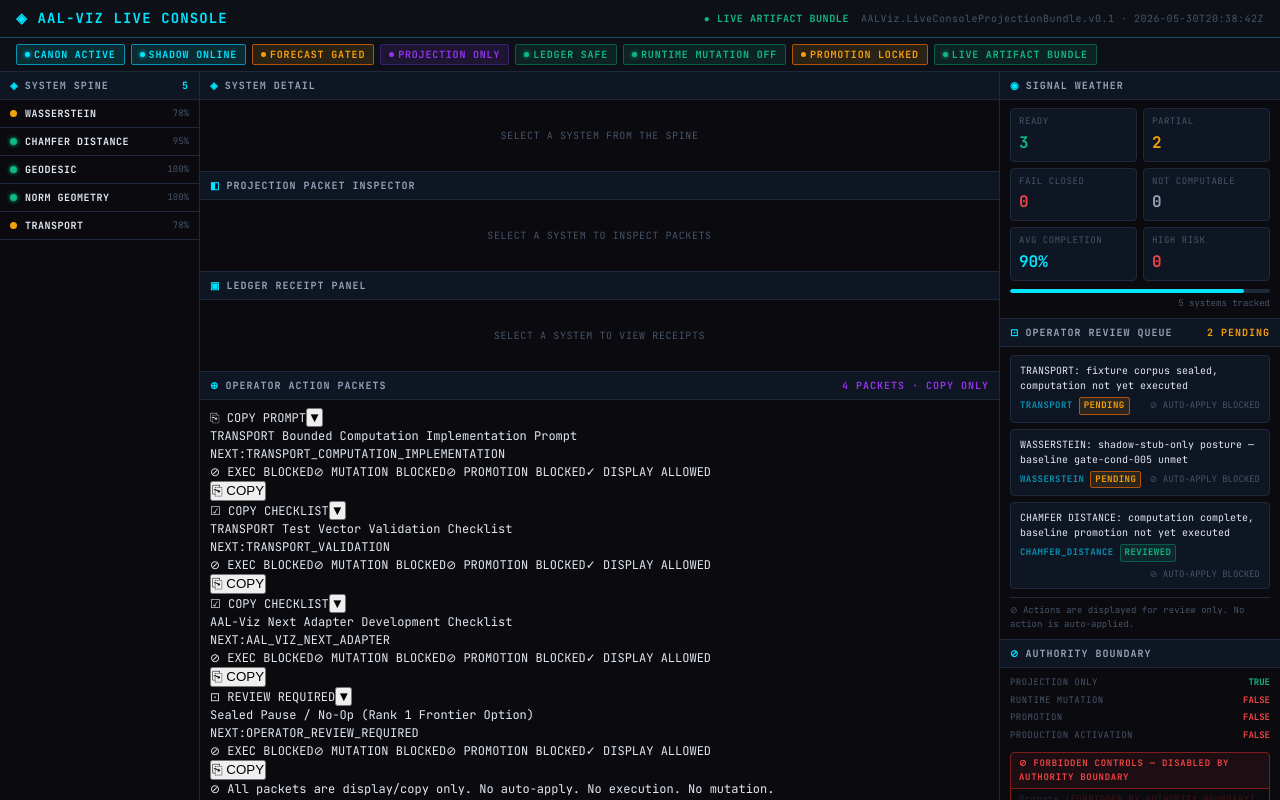
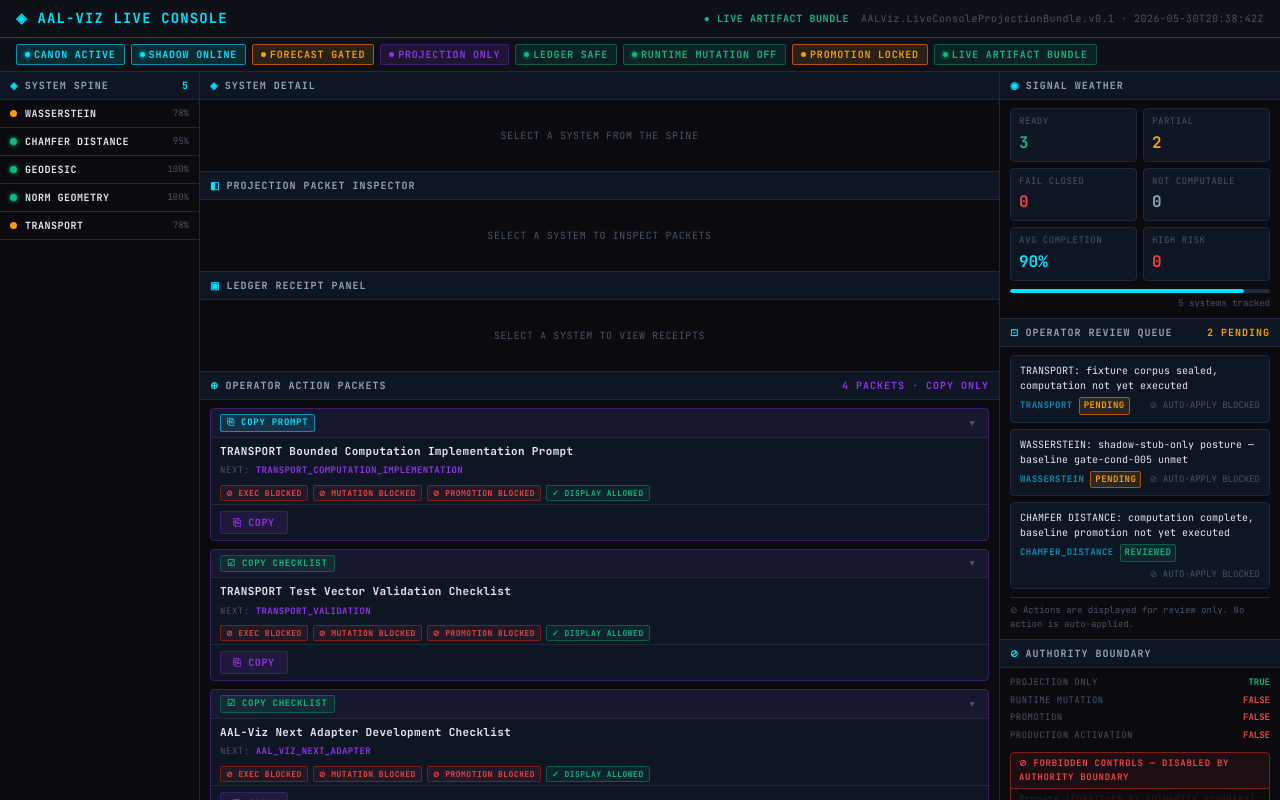
Before and after one commit to Zero-State-LLC/Abraxas-v2.0, a React (Vite) app in the folder apps/aal-viz-live-console/: page / in a window 1280 px wide. Built offline with nearby package versions, Linux system fonts and the light colour scheme.

Commit message:
feat(aal-viz-adapter): apps/aal-viz-live-console/src/styles.css

```diff
--- a/apps/aal-viz-live-console/src/styles.css
+++ b/apps/aal-viz-live-console/src/styles.css
@@ -565,6 +565,238 @@ html, body, #root {
   background: var(--clr-cyan-dim);
 }
 
+/* ─── OPERATOR ACTION PACKETS ─── */
+.action-packet-list {
+  list-style: none;
+  display: flex;
+  flex-direction: column;
+  gap: 8px;
+}
+
+.action-packet-card {
+  background: var(--clr-bg-panel);
+  border: 1px solid var(--clr-border-violet);
+  border-radius: var(--radius);
+  overflow: hidden;
+}
+
+.action-packet-card__header {
+  display: flex;
+  align-items: center;
+  gap: 8px;
+  padding: 5px 9px;
+  background: rgba(147, 51, 234, 0.06);
+  border-bottom: 1px solid var(--clr-border);
+}
+
+.action-type-badge {
+  font-size: 9px;
+  font-weight: 700;
+  letter-spacing: 0.08em;
+  padding: 1px 6px;
+  border-radius: var(--radius-sm);
+  border: 1px solid transparent;
+}
+
+.action-type--COPY_PROMPT {
+  color: var(--clr-cyan);
+  background: var(--clr-cyan-glow);
+  border-color: var(--clr-cyan-dim);
+}
+
+.action-type--COPY_CHECKLIST {
+  color: var(--clr-emerald);
+  background: rgba(16, 185, 129, 0.1);
+  border-color: var(--clr-emerald-dim);
+}
+
+.action-type--REVIEW_REQUIRED {
+  color: var(--clr-gold);
+  background: var(--clr-gold-glow);
+  border-color: var(--clr-gold-dim);
+}
+
+.action-expand-btn {
+  margin-left: auto;
+  background: transparent;
+  border: none;
+  color: var(--clr-text-muted);
+  font-size: 9px;
+  cursor: pointer;
+  padding: 2px 4px;
+  font-family: var(--font-mono);
+}
+.action-expand-btn:hover { color: var(--clr-text-secondary); }
+
+.action-packet-card__title {
+  padding: 5px 9px 3px;
+  font-size: 11px;
+  font-weight: 700;
+  color: var(--clr-text-primary);
+  letter-spacing: 0.03em;
+}
+
+.action-packet-card__meta {
+  padding: 2px 9px 4px;
+  display: flex;
+  align-items: center;
+  gap: 6px;
+}
+
+.action-meta-label {
+  font-size: 9px;
+  color: var(--clr-text-muted);
+  letter-spacing: 0.06em;
+}
+
+.action-meta-value {
+  font-size: 9px;
+  color: var(--clr-violet);
+  font-weight: 700;
+  letter-spacing: 0.04em;
+}
+
+.action-packet-card__locks {
+  padding: 3px 9px;
+  display: flex;
+  flex-wrap: wrap;
+  gap: 5px;
+}
+
+.action-lock {
+  font-size: 8px;
+  font-weight: 700;
+  letter-spacing: 0.06em;
+  padding: 1px 5px;
+  border-radius: var(--radius-sm);
+}
+
+.action-lock--blocked {
+  color: var(--clr-red);
+  background: rgba(239, 68, 68, 0.08);
+  border: 1px solid var(--clr-red-dim);
+}
+
+.action-lock--allowed {
+  color: var(--clr-emerald);
+  background: rgba(16, 185, 129, 0.08);
+  border: 1px solid var(--clr-emerald-dim);
+}
+
+.action-packet-card__body {
+  padding: 8px 9px;
+  border-top: 1px solid var(--clr-border);
+}
+
+.action-packet-card__section-label {
+  font-size: 9px;
+  font-weight: 700;
+  color: var(--clr-text-muted);
+  letter-spacing: 0.08em;
+  text-transform: uppercase;
+  margin-bottom: 4px;
+}
+
+.action-packet-card__body-text {
+  font-family: var(--font-mono);
+  font-size: 9px;
+  color: var(--clr-text-secondary);
+  white-space: pre-wrap;
+  word-break: break-word;
+  background: var(--clr-bg);
+  border: 1px solid var(--clr-border);
+  border-radius: var(--radius-sm);
+  padding: 7px;
+  max-height: 220px;
+  overflow-y: auto;
+  line-height: 1.6;
+}
+
+.action-blocked-list {
+  list-style: none;
+  display: flex;
+  flex-direction: column;
+  gap: 2px;
+}
+
+.action-blocked-item {
+  font-size: 9px;
+  color: var(--clr-red);
+  letter-spacing: 0.04em;
+  opacity: 0.8;
+}
+
+.action-provenance-list {
+  list-style: none;
+  display: flex;
+  flex-direction: column;
+  gap: 2px;
+}
+
+.action-provenance-item {
+  font-size: 8px;
+  color: var(--clr-text-muted);
+  word-break: break-all;
+}
+
+.action-packet-card__footer {
+  padding: 6px 9px;
+  border-top: 1px solid var(--clr-border);
+  display: flex;
+  align-items: center;
+  gap: 8px;
+}
+
+.action-copy-wrap {
+  display: flex;
+  flex-direction: column;
+  gap: 4px;
+  flex: 1;
+}
+
+.action-copy-btn {
+  background: rgba(147, 51, 234, 0.12);
+  border: 1px solid var(--clr-border-violet);
+  color: var(--clr-violet);
+  font-family: var(--font-mono);
+  font-size: 10px;
+  font-weight: 700;
+  letter-spacing: 0.06em;
+  padding: 4px 12px;
+  border-radius: var(--radius-sm);
+  cursor: pointer;
+  transition: background 0.1s, color 0.1s;
+  align-self: flex-start;
+}
+
+.action-copy-btn:hover {
+  background: rgba(147, 51, 234, 0.22);
+  color: var(--clr-text-primary);
+}
+
+.action-fallback-textarea {
+  width: 100%;
+  min-height: 80px;
+  font-family: var(--font-mono);
+  font-size: 9px;
+  background: var(--clr-bg);
+  color: var(--clr-text-secondary);
+  border: 1px solid var(--clr-border);
+  border-radius: var(--radius-sm);
+  padding: 6px;
+  resize: vertical;
+  white-space: pre;
+}
+
+.action-footer-notice {
+  margin-top: 10px;
+  padding-top: 8px;
+  border-top: 1px solid var(--clr-border);
+  font-size: 9px;
+  color: var(--clr-text-muted);
+  letter-spacing: 0.04em;
+}
+
 /* ─── UTILITY ─── */
 .text-cyan { color: var(--clr-cyan); }
 .text-violet { color: var(--clr-violet); }
```
